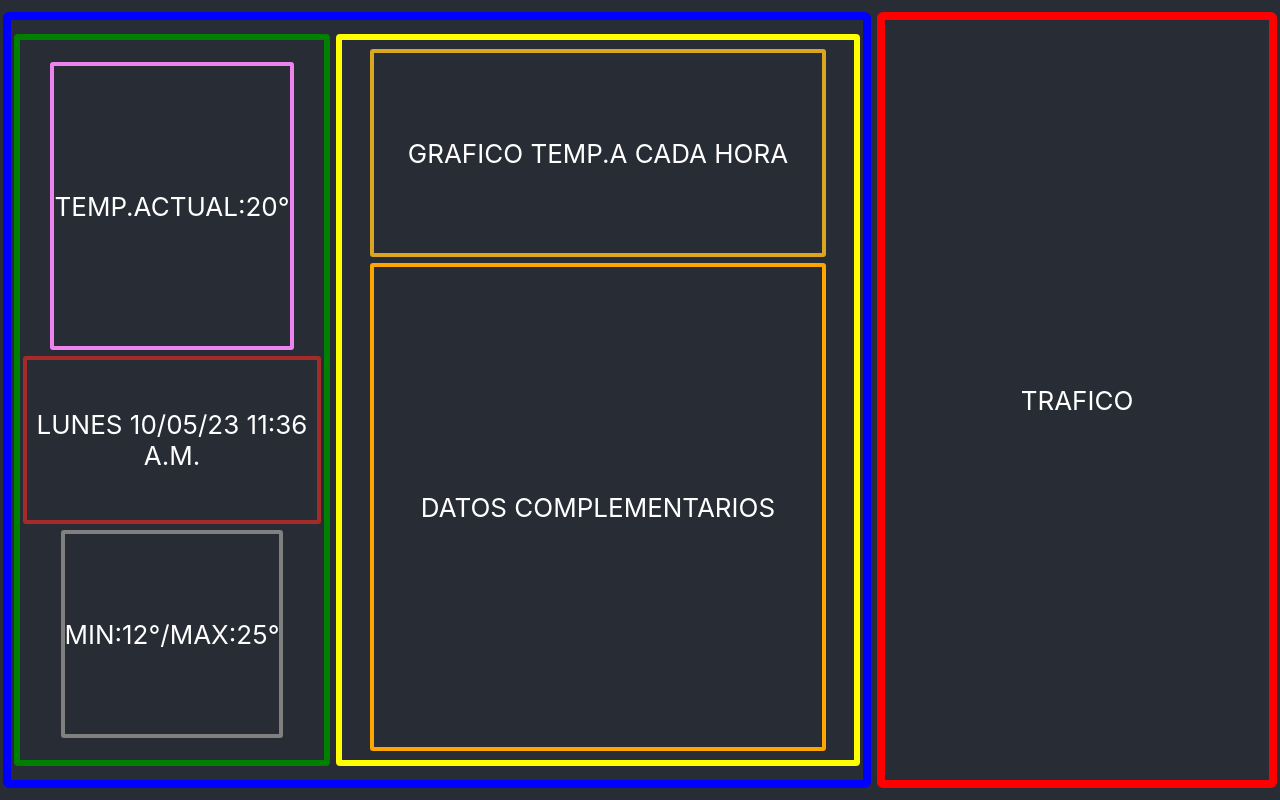
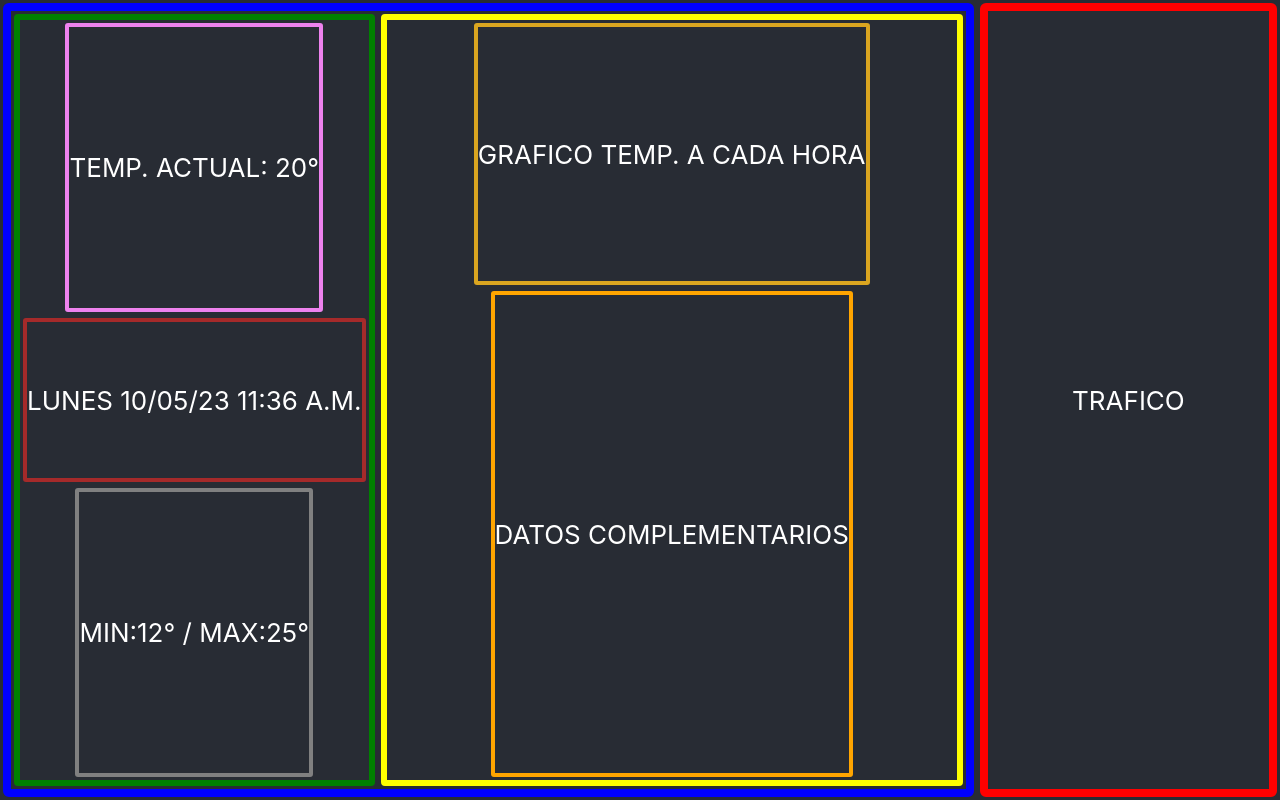
Before and after one commit to EzeSar/clima-y-trafico-con-react-y-api, a React (Create React App) app: page / in a window 1280 px wide. Built offline with nearby package versions, Linux system fonts and the light colour scheme.

Commit message:
flex wrap, flex grow

```diff
--- a/src/App.css
+++ b/src/App.css
@@ -4,28 +4,24 @@
   min-width: 100vw;
   display: flex;
   flex-direction: row;
-  align-items: center;
   justify-content: center;
+  flex-wrap: wrap;
+  align-content: stretch;
 }
 
 .div-clima {
-  background-color: #282c34;
-  min-height: 95vh;
-  min-width: 65vw;
   display: flex;
   flex-direction: row;
-  align-items: center;
+  align-content: stretch;
   justify-content: center;
   border: 8px solid blue;
   border-radius: 6px;
   margin: 3px;
+  flex-grow: 1;
 }
 
 .div-trafico {
   text-align: center;
-  background-color: #282c34;
-  min-height: 95vh;
-  min-width: 30vw;
   display: flex;
   flex-direction: row;
   align-items: center;
@@ -35,12 +31,10 @@
   border: 8px solid red;
   border-radius: 6px;
   margin: 3px;
+  flex-grow: 1;
 }
 
 .div-temperatura {
-  background-color: #282c34;
-  min-height: 90vh;
-  min-width: 20vw;
   display: flex;
   flex-direction: column;
   align-items: center;
@@ -51,9 +45,6 @@
 }
 
 .div-datos-clima {
-  background-color: #282c34;
-  min-height: 90vh;
-  min-width: 40vw;
   display: flex;
   flex-direction: column;
   align-items: center;
@@ -61,13 +52,11 @@
   border: 6px solid yellow;
   border-radius: 4px;
   margin: 3px;
+  flex-grow: 1;
 }
 
 .div-temp-actual {
   text-align: center;
-  background-color: #282c34;
-  min-height: 35vh;
-  min-width: 15vw;
   display: flex;
   flex-direction: column;
   align-items: center;
@@ -77,13 +66,11 @@
   border: 4px solid violet;
   border-radius: 3px;
   margin: 3px;
+  flex-grow: 1;
 }
 
 .div-fecha-hora {
   text-align: center;
-  background-color: #282c34;
-  min-height: 20vh;
-  min-width: 15vw;
   display: flex;
   flex-direction: column;
   align-items: center;
@@ -93,13 +80,11 @@
   border: 4px solid brown;
   border-radius: 3px;
   margin: 3px;
+  flex-grow: 0.5;
 }
 
 .div-max-min {
   text-align: center;
-  background-color: #282c34;
-  min-height: 25vh;
-  min-width: 15vw;
   display: flex;
   flex-direction: column;
   align-items: center;
@@ -109,13 +94,11 @@
   border: 4px solid grey;
   border-radius: 3px;
   margin: 3px;
+  flex-grow: 1;
 }
 
 .div-temp-x-hora {
   text-align: center;
-  background-color: #282c34;
-  min-height: 25vh;
-  min-width: 35vw;
   display: flex;
   flex-direction: column;
   align-items: center;
@@ -125,13 +108,11 @@
   border: 4px solid goldenrod;
   border-radius: 3px;
   margin: 3px;
+  flex-grow: 0.5;
 }
 
 .div-otros-datos {
   text-align: center;
-  background-color: #282c34;
-  min-height: 60vh;
-  min-width: 35vw;
   display: flex;
   flex-direction: column;
   align-items: center;
@@ -141,4 +122,5 @@
   border: 4px solid orange;
   border-radius: 3px;
   margin: 3px;
+  flex-grow: 1;
 }
--- a/src/App.js
+++ b/src/App.js
@@ -6,18 +6,18 @@ function App() {
       <div className='div-clima'>
         <div className='div-temperatura'>
           <div className='div-temp-actual'>
-            TEMP.ACTUAL:20°
+            TEMP. ACTUAL: 20°
           </div>
           <div className='div-fecha-hora'>
             LUNES 10/05/23 11:36 A.M.
           </div>
           <div className='div-max-min'>
-            MIN:12°/MAX:25°
+            MIN:12° / MAX:25°
           </div>
         </div>
         <div className='div-datos-clima'>
           <div className='div-temp-x-hora'>
-            GRAFICO TEMP.A CADA HORA
+            GRAFICO TEMP. A CADA HORA
           </div>
           <div className='div-otros-datos'>
             DATOS COMPLEMENTARIOS
```
